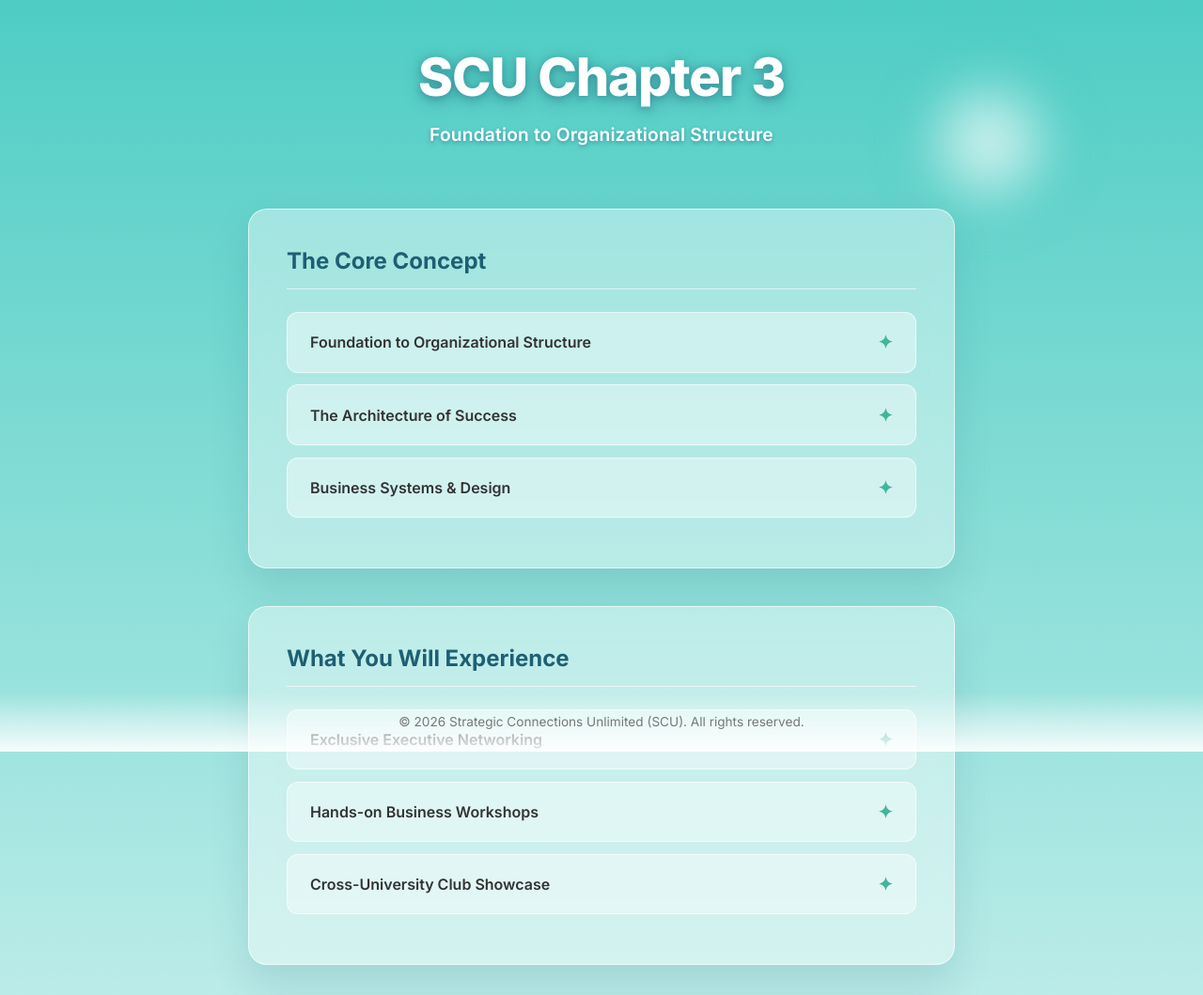
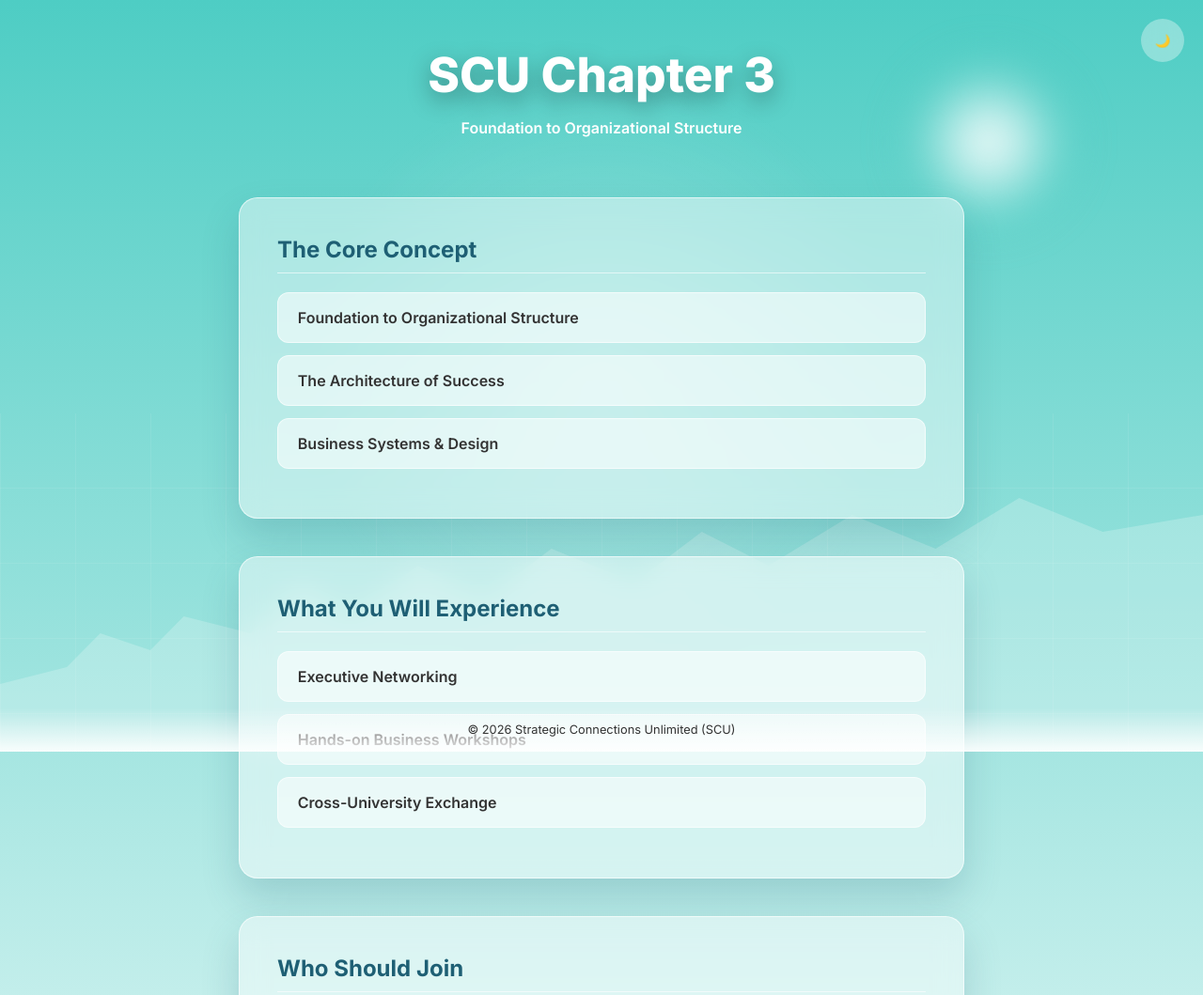
Before and after one commit to aphisitkanpha1-ram/scu-chapter-3, a plain HTML site: page index.html in a window 1280 px wide. Shown: the top 1059 px of the page at 94% size. Drawn offline with Linux system fonts and the light colour scheme.

Commit message:
Update index.html

```diff
--- a/index.html
+++ b/index.html
@@ -7,125 +7,166 @@
 
 <link rel="preconnect" href="https://fonts.googleapis.com">
 <link rel="preconnect" href="https://fonts.gstatic.com" crossorigin>
-  <link href="https://fonts.googleapis.com/css2?family=Inter:wght@300;400;500;600;700;800&display=swap" rel="stylesheet">
+<link href="https://fonts.googleapis.com/css2?family=Inter:wght@300;400;600;700;800&display=swap" rel="stylesheet">
 
 <style>
-    /* --- Variables (Day Mode Only) --- */
 :root {
-      /* Brand Colors */
-      --brand-teal-dark: #1E5F74;
+  --brand-teal: #1E5F74;
   --brand-aqua: #4ECDC4;
-      --brand-green: #45B39D;
-      --brand-white: #FFFFFF;
-      --brand-dark: #333333;
 
-      /* Font Settings */
-      --font-main: 'Inter', -apple-system, BlinkMacSystemFont, 'Segoe UI', Roboto, sans-serif;
+  --bg-gradient: linear-gradient(180deg, #4ECDC4 0%, #ffffff 100%);
+  --glass: rgba(255,255,255,0.45);
+  --glass-border: rgba(255,255,255,0.6);
+  --shadow: 0 20px 40px rgba(30,95,116,0.2);
 
-      /* Theme Settings */
-      --bg-gradient: linear-gradient(180deg, var(--brand-aqua) 0%, #ffffff 100%);
-      --glass: rgba(255, 255, 255, 0.4);
-      --glass-border: rgba(255, 255, 255, 0.6);
-      --text-color: var(--brand-dark);
-      --card-shadow: 0 20px 40px rgba(30, 95, 116, 0.15);
-      --highlight: var(--brand-green);
+  --cursor-x: 50vw;
+  --cursor-y: 50vh;
 }
 
 * { box-sizing: border-box; }
 
 body {
   margin: 0;
-      font-family: var(--font-main);
   min-height: 100vh;
+  font-family: 'Inter', system-ui, sans-serif;
   background: var(--bg-gradient);
-      color: var(--text-color);
+  color: #333;
   overflow-x: hidden;
-      -webkit-font-smoothing: antialiased;
 }
 
-    /* --- Floating Sun Animation --- */
+/* 🌅 Global Spotlight */
+body::after {
+  content: '';
+  position: fixed;
+  inset: 0;
+  background: radial-gradient(
+    500px circle at var(--cursor-x) var(--cursor-y),
+    rgba(255,255,255,0.22),
+    transparent 65%
+  );
+  pointer-events: none;
+  z-index: 1;
+}
+
+/* ☀️ Sun */
 .sun {
   position: fixed;
   top: 10vh;
   right: 10vw;
   width: 200px;
   height: 200px;
-      background: radial-gradient(circle, #ffffff 0%, rgba(78, 205, 196, 0.3) 60%, transparent 70%);
+  background: radial-gradient(circle, #fff 0%, rgba(78,205,196,0.35) 60%, transparent 70%);
   filter: blur(20px);
-      opacity: 0.8;
   animation: float 12s ease-in-out infinite;
-      pointer-events: none;
   z-index: 0;
 }
 
 @keyframes float {
-      0%,100% { transform: translateY(0); }
   50% { transform: translateY(-30px); }
 }
 
-    /* --- Header --- */
+/* 🏙️ CITY BACKGROUND (LEVEL 1) */
+.city-bg {
+  position: fixed;
+  bottom: 0;
+  left: 0;
+  width: 100%;
+  height: 45vh;
+  z-index: 0;
+  pointer-events: none;
+}
+
+.city-bg svg {
+  width: 100%;
+  height: 100%;
+}
+
+.city-bg path {
+  fill: rgba(255,255,255,0.22);
+}
+
+/* Grid = Foundation */
+.city-bg::after {
+  content: '';
+  position: absolute;
+  inset: 0;
+  background:
+    linear-gradient(to right, rgba(255,255,255,0.08) 1px, transparent 1px),
+    linear-gradient(to top, rgba(255,255,255,0.08) 1px, transparent 1px);
+  background-size: 80px 80px;
+}
+
+/* 🌙 Night Mode */
+body.night {
+  --bg-gradient: linear-gradient(180deg, #0B132B 0%, #1C2541 100%);
+  --glass: rgba(255,255,255,0.08);
+  --glass-border: rgba(255,255,255,0.18);
+  --shadow: 0 25px 60px rgba(0,0,0,0.5);
+  color: #EAEAEA;
+}
+
+body.night .city-bg path {
+  fill: rgba(168,218,220,0.18);
+}
+
+body.night .city-bg::after {
+  background:
+    linear-gradient(to right, rgba(168,218,220,0.05) 1px, transparent 1px),
+    linear-gradient(to top, rgba(168,218,220,0.05) 1px, transparent 1px);
+}
+
+body.night .sun {
+  background: radial-gradient(circle, #fff 0%, rgba(168,218,220,0.35) 55%, transparent 70%);
+}
+
+/* Header */
 header {
+  text-align: center;
   padding: 3rem 1rem;
-      text-align: center;
   position: relative;
   z-index: 2;
 }
 
 header h1 {
   margin: 0;
-      font-size: 3.5rem;
+  font-size: 3.2rem;
   font-weight: 800;
-      letter-spacing: -0.02em;
-
-      /* --- White text with strong shadow --- */
-      color: var(--brand-white);
-      text-shadow: 0 2px 10px rgba(30, 95, 116, 0.5),
-                   0 5px 20px rgba(30, 95, 116, 0.3);
+  color: #fff;
+  text-shadow: 0 8px 25px rgba(0,0,0,0.35);
 }
 
 header p {
-      font-size: 1.2rem;
-      color: var(--brand-white);
-      opacity: 1;
-      text-shadow: 0 2px 4px rgba(30, 95, 116, 0.5);
-      margin-top: 15px;
+  margin-top: 1rem;
   font-weight: 600;
-      letter-spacing: 0.01em;
+  color: #fff;
 }
 
-    /* --- Main Container --- */
 main {
-      max-width: 800px;
-      margin: 0 auto 6rem;
+  max-width: 820px;
+  margin: 0 auto 5rem;
   padding: 0 1.5rem;
   position: relative;
   z-index: 2;
 }
 
-    /* --- Glass Cards --- */
+/* 🧊 Glass Card */
 .project {
   background: var(--glass);
   border: 1px solid var(--glass-border);
   border-radius: 20px;
   padding: 2.5rem;
   margin-bottom: 2.5rem;
-      box-shadow: var(--card-shadow);
-      backdrop-filter: blur(15px);
-      -webkit-backdrop-filter: blur(15px);
+  box-shadow: var(--shadow);
+  backdrop-filter: blur(14px);
+  transform-style: preserve-3d;
   transition: transform 0.3s ease;
-    }
-
-    .project:hover {
-      transform: translateY(-5px);
 }
 
 .project h2 {
   margin-top: 0;
-      margin-bottom: 1.5rem;
-      font-weight: 700;
-      color: var(--brand-teal-dark);
+  color: var(--brand-teal);
   border-bottom: 1px solid var(--glass-border);
-      padding-bottom: 15px;
+  padding-bottom: 10px;
 }
 
 ul {
@@ -134,177 +175,168 @@
   margin: 0;
 }
 
-    /* --- Interactive List Items --- */
-    li.feature {
-      display: flex;
-      justify-content: space-between;
-      align-items: center;
-      padding: 1.2rem 1.5rem;
+li {
+  padding: 1rem 1.3rem;
   margin-bottom: 0.8rem;
-      background: rgba(255, 255, 255, 0.4);
+  background: rgba(255,255,255,0.55);
   border-radius: 12px;
-      cursor: default;
-      position: relative;
-      overflow: hidden;
   border: 1px solid var(--glass-border);
-      transition: transform 0.2s, border-color 0.2s;
+  font-weight: 600;
 }
 
-    li.feature:hover {
-      transform: scale(1.01);
-      border-color: var(--brand-green);
-      background: rgba(255, 255, 255, 0.6);
+/* CTA */
+.cta {
+  text-align: center;
+  margin-bottom: 120px;
+  position: relative;
+  z-index: 2;
 }
 
-    li.feature::after {
-      content: '';
-      position: absolute;
-      inset: 0;
-      background: radial-gradient(circle at var(--x,50%) var(--y,50%), var(--highlight), transparent 60%);
-      opacity: 0;
-      transition: opacity 0.3s;
-      pointer-events: none;
+.cta a {
+  display: inline-block;
+  padding: 20px 60px;
+  border-radius: 50px;
+  background: var(--brand-teal);
+  color: #fff;
+  font-weight: 700;
+  text-decoration: none;
+  box-shadow: 0 10px 30px rgba(30,95,116,0.35);
+  transition: transform 0.3s;
 }
 
-    li.feature:hover::after {
-      opacity: 0.3;
+.cta a:hover {
+  transform: scale(1.06);
+  animation: pulse 1.2s infinite;
 }
 
-    li.feature span {
-      z-index: 1;
-      font-weight: 600;
-      color: var(--brand-dark);
+@keyframes pulse {
+  70% { box-shadow: 0 0 35px rgba(78,205,196,0.7); }
 }
 
-    li.feature span.icon {
-        color: var(--brand-green);
-        font-weight: bold;
-        font-size: 1.2rem;
+/* Toggle */
+#toggle {
+  position: fixed;
+  top: 20px;
+  right: 20px;
+  width: 46px;
+  height: 46px;
+  border-radius: 50%;
+  border: none;
+  cursor: pointer;
+  background: rgba(255,255,255,0.35);
+  backdrop-filter: blur(10px);
+  z-index: 20;
 }
 
-    /* --- CTA Button --- */
-    .cta-container {
-      text-align: center;
-      margin-top: 3rem;
-    }
-
-    .cta-btn {
-      display: inline-block;
-      background: var(--brand-teal-dark);
-      color: var(--brand-white);
-      padding: 20px 60px;
-      font-size: 1.1rem;
-      font-weight: 700;
-      border-radius: 50px;
-      text-decoration: none;
-      box-shadow: 0 10px 30px rgba(30, 95, 116, 0.3);
-      transition: all 0.3s ease;
-      border: none;
-      cursor: pointer;
-    }
-
-    .cta-btn:hover {
-      transform: scale(1.05) translateY(-2px);
-      box-shadow: 0 15px 40px rgba(78, 205, 196, 0.5);
-      background: #154555;
-    }
-
-    /* --- Footer --- */
 footer {
   position: fixed;
   bottom: 0;
   width: 100%;
+  padding: 1rem;
   text-align: center;
-      padding: 1.5rem;
-      font-size: 0.85rem;
-      background: linear-gradient(to top, rgba(255, 255, 255, 0.9), transparent);
-      z-index: 10;
-      color: #777;
-    }
-
-    @media (max-width: 600px) {
-        header h1 { font-size: 2.2rem; }
-        .project { padding: 1.5rem; }
+  font-size: 0.8rem;
+  background: linear-gradient(to top, rgba(255,255,255,0.9), transparent);
+  z-index: 2;
 }
 </style>
 </head>
+
 <body>
 
 <div class="sun"></div>
+
+<!-- 🏙️ City -->
+<div class="city-bg">
+  <svg viewBox="0 0 1440 400" preserveAspectRatio="none">
+    <path d="M0,320 L80,300 L120,260 L180,280 L220,240 L300,260
+             L360,200 L420,240 L500,180 L580,220 L660,160
+             L760,200 L840,140 L920,180 L1020,120
+             L1120,160 L1220,100 L1320,140 L1440,120
+             L1440,400 L0,400 Z" />
+  </svg>
+</div>
+
+<button id="toggle">🌙</button>
 
 <header>
   <h1>SCU Chapter 3</h1>
   <p>Foundation to Organizational Structure</p>
 </header>
 
-  <main id="app">
-    </main>
+<main id="app"></main>
 
-  <div class="cta-container" style="position: relative; z-index: 5; margin-bottom: 120px;">
-      <a href="https://docs.google.com/forms/d/e/1FAIpQLSfbhC6dptWDATUDZGcV-f0YNTPkSB0KEpeoL-dRDUT9J_8jow/viewform" target="_blank" class="cta-btn">
-          Apply Now!
+<div class="cta">
+  <a target="_blank"
+     href="https://docs.google.com/forms/d/e/1FAIpQLSfbhC6dptWDATUDZGcV-f0YNTPkSB0KEpeoL-dRDUT9J_8jow/viewform">
+    Apply Now
   </a>
+  <p style="margin-top:12px;font-weight:600;">Limited seats · Selected participants only</p>
 </div>
 
 <footer>
-    &copy; 2026 Strategic Connections Unlimited (SCU). All rights reserved.
+© 2026 Strategic Connections Unlimited (SCU)
 </footer>
 
 <script>
-    const scuData = [
-      {
-        name: 'The Core Concept',
-        items: [
+const data = [
+  { title: 'The Core Concept', items: [
     'Foundation to Organizational Structure',
     'The Architecture of Success',
     'Business Systems & Design'
-        ]
-      },
-      {
-        name: 'What You Will Experience',
-        items: [
-          'Exclusive Executive Networking',
+  ]},
+  { title: 'What You Will Experience', items: [
+    'Executive Networking',
     'Hands-on Business Workshops',
-          'Cross-University Club Showcase'
-        ]
-      },
-      {
-        name: 'Who Should Join ?',
-        items: [
-          'Future Entrepreneurs & Leaders',
-          'University Club Presidents',
-          'Anyone Passionate about Business'
-        ]
-      }
+    'Cross-University Exchange'
+  ]},
+  { title: 'Who Should Join', items: [
+    'Future Leaders',
+    'Club Presidents',
+    'Business-driven Students'
+  ]}
 ];
 
 const app = document.getElementById('app');
 
-    function render() {
-      scuData.forEach(sectionData => {
-        const section = document.createElement('section');
-        section.className = 'project';
-        const h2 = document.createElement('h2');
-        h2.textContent = sectionData.name;
-        section.appendChild(h2);
-        const ul = document.createElement('ul');
-        sectionData.items.forEach(text => {
+data.forEach(section => {
+  const card = document.createElement('section');
+  card.className = 'project';
+  card.innerHTML = `<h2>${section.title}</h2><ul></ul>`;
+
+  section.items.forEach(text => {
     const li = document.createElement('li');
-          li.className = 'feature';
-          li.innerHTML = `<span>${text}</span><span class="icon">✦</span>`;
-          li.addEventListener('mousemove', e => {
-            const rect = li.getBoundingClientRect();
-            li.style.setProperty('--x', `${e.clientX - rect.left}px`);
-            li.style.setProperty('--y', `${e.clientY - rect.top}px`);
+    li.textContent = text;
+    card.querySelector('ul').appendChild(li);
   });
-          ul.appendChild(li);
+
+  app.appendChild(card);
+
+  card.addEventListener('pointermove', e => {
+    const r = card.getBoundingClientRect();
+    const x = e.clientX - r.left;
+    const y = e.clientY - r.top;
+    const rx = ((y / r.height) - 0.5) * -6;
+    const ry = ((x / r.width) - 0.5) * 6;
+    card.style.transform = `rotateX(${rx}deg) rotateY(${ry}deg) translateY(-4px)`;
   });
-        section.appendChild(ul);
-        app.appendChild(section);
+
+  card.addEventListener('pointerleave', () => {
+    card.style.transform = 'rotateX(0) rotateY(0)';
   });
-    }
-    render();
+});
+
+/* Spotlight */
+window.addEventListener('pointermove', e => {
+  document.documentElement.style.setProperty('--cursor-x', e.clientX + 'px');
+  document.documentElement.style.setProperty('--cursor-y', e.clientY + 'px');
+});
+
+/* Day / Night */
+toggle.onclick = () => {
+  document.body.classList.toggle('night');
+  toggle.textContent = document.body.classList.contains('night') ? '☀️' : '🌙';
+};
 </script>
+
 </body>
-
 </html>
```
Lines whose indentation alone changed are shown as unchanged.
